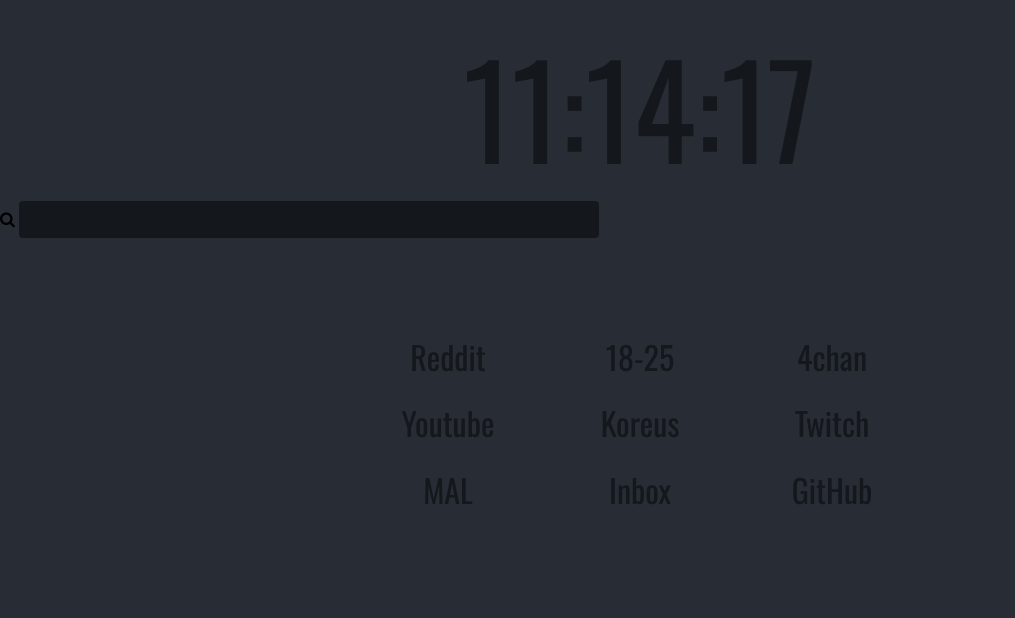
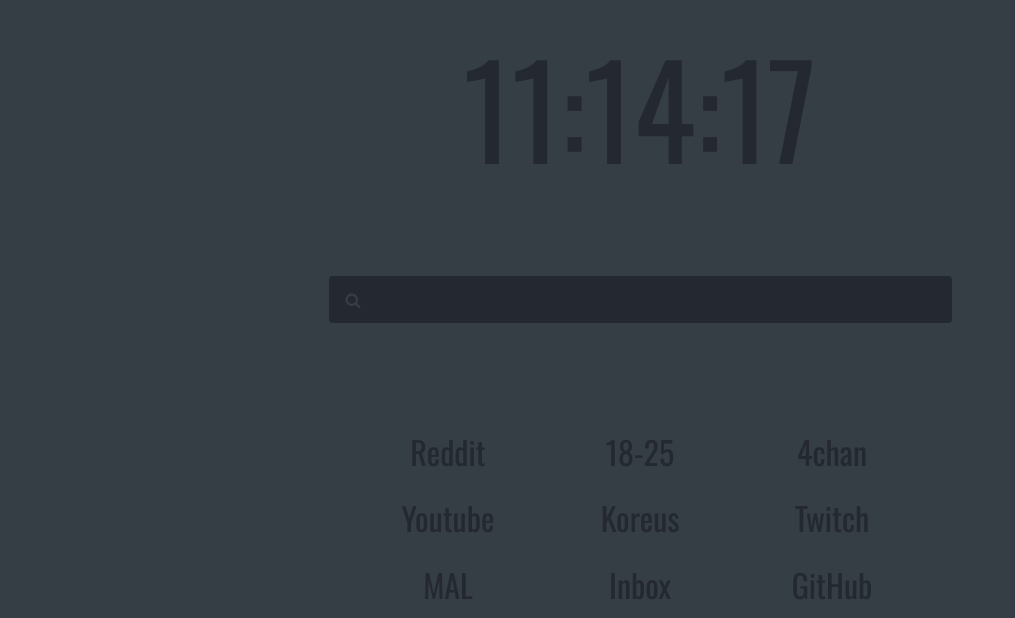
Before and after one commit to LolicoreExpress/Dark-Startpage.-No-fun-allowed., a plain HTML site: page index.html in a window 1280 px wide. Shown: the part 204-822 px from the top of the page, without its empty margins (0-1015 px from the left). Before the commit the page ends 800 px from the top, so only its background shows below. Drawn offline with nearby package versions, Linux system fonts and the light colour scheme.

Commit message:
Styles changes
Searchbar redesign
Added transitions
Recolored page

```diff
--- a/CSS/style.css
+++ b/CSS/style.css
@@ -1,49 +1,76 @@
+/****** GENERAL ******/
 body {
   font-family: 'Oswald', sans-serif;
-  background-color: #282c34;
+  background-color: #353d45;
 }
-.submitButton {
-  display: none;
-}
-.searchbox {
-  width: 45%;
-  height: 35px;
-  border-radius: 4px;
-  background-color: #14171b;
-  border-style: none;
-  color: white;
-}
-.searchbox:focus {
-  box-shadow: 0px 0px 10px 2px #191c20;
-  outline: none;
-}
-.searchbox:hover {
-  box-shadow: 0px 0px 10px 2px #191c20;
-}
-#searchDiv {
-  padding-top: 60px;
-  text-align: center;
-}
+
+/****** CLOCK ******/
 #clockbox {
   margin-top: 215px;
   font-size: 8em;
   text-align: center;
-  color: #14171b;
+  color: #242831;
+  margin-bottom: 75px;
 }
+
+/****** SEARCHBAR ******/
+.formSearch .icon {
+  position: absolute;
+  top: 479px;
+  margin-left: 17px;
+  margin-top: 17px;
+  z-index: 1;
+  color: #353d45;
+}
+.searchContainer {
+  text-align: center;
+}
+
+.searchbox {
+  width: 45%;
+  height: 45px;
+  padding-left: 45px;
+  border-radius: 4px;
+  -webkit-border-radius: 4px;
+  -moz-border-radius: 4px;
+  background-color: #242831;
+  border-style: none;
+  color: #65737e;
+  transition: box-shadow 0.20s ease-in;
+}
+
+.searchbox:focus {
+  box-shadow: 0px 0px 10px 0px #242831;
+  outline: none;
+  transition: box-shadow 0.20s ease-out;
+}
+
+.searchbox:hover {
+  box-shadow: 0px 0px 10px 0px #242831;
+  outline: none;
+  transition: box-shadow 0.20s ease-out;
+}
+
+/***** LINKS ******/
 table {
-  margin-top: 85px;
+  margin-top: 95px;
   width: 45%;
   height: 200px;
 }
+
 td {
   width: 33%;
   font-size: 2em;
   text-align: center;
+  transition: background 0.30s ease-in;
 }
+
 td:hover {
   background-color: #a0293d;
+  transition: background 0.30s ease-out;
 }
+
 a, a:visited {
-  color: #14171b;
+  color: #242831;
   text-decoration: none;
 }
```
